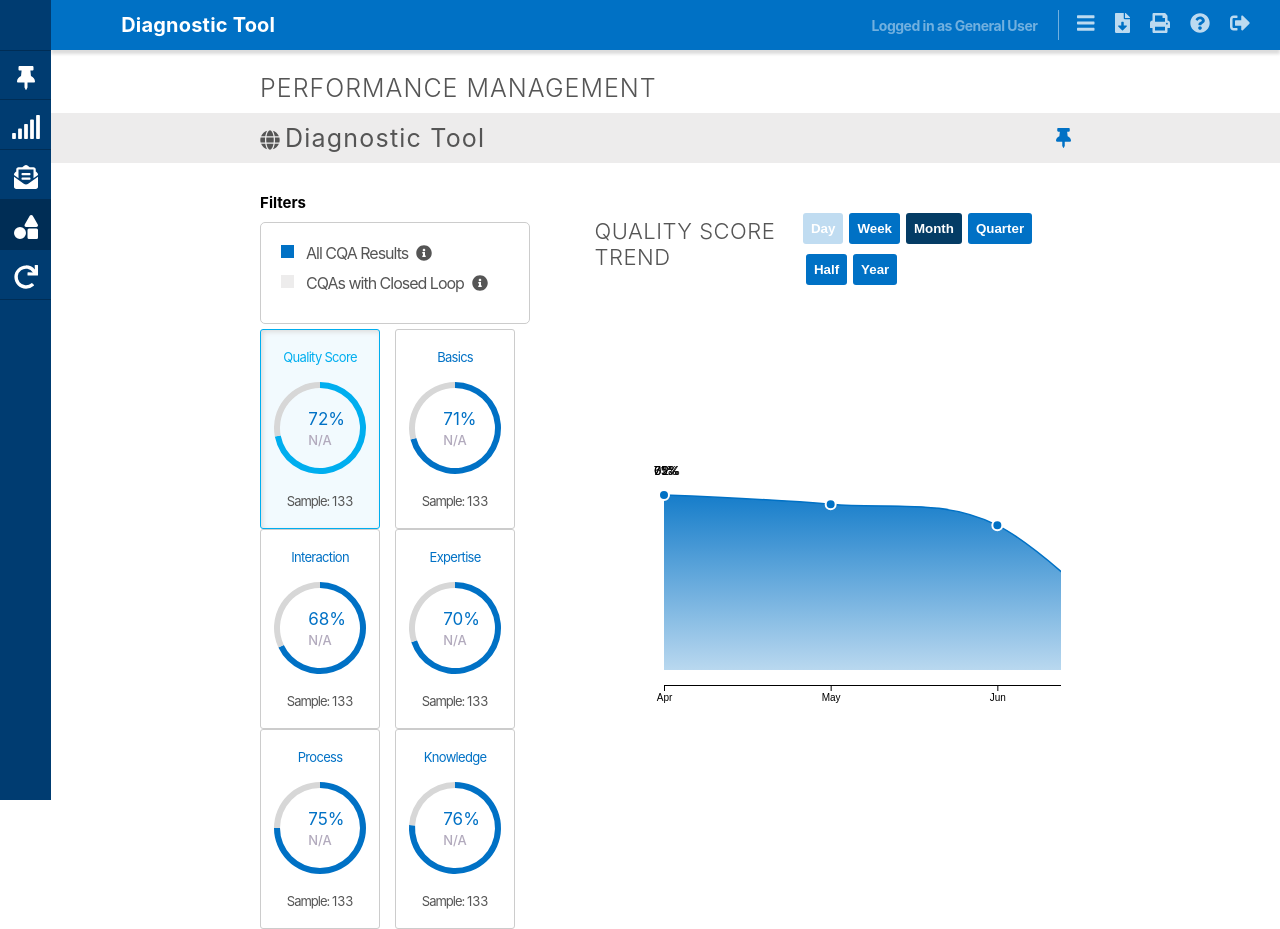
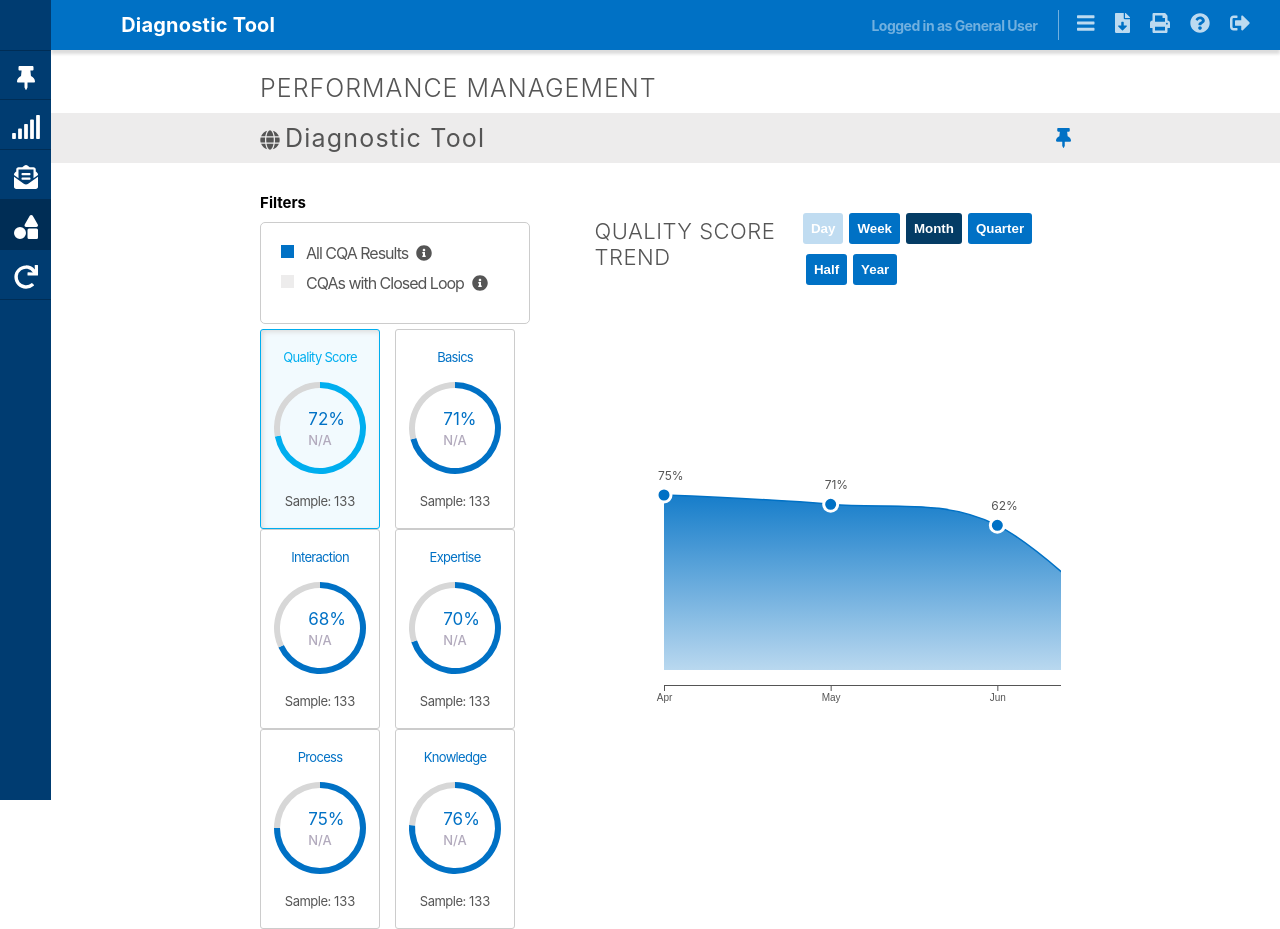
Before and after one commit to suzynakayama/d3js-react, a React (Create React App) app: page / in a window 1280 px wide. Built offline with nearby package versions, Linux system fonts and the light colour scheme.

Commit message:
feat(client): Graph - finished adding the text - started the css refactor

```diff
--- a/src/components/AreaChart/AreaChart.css
+++ b/src/components/AreaChart/AreaChart.css
@@ -3,6 +3,5 @@
 }
 
 .text {
-  color: #555555;
   font-size: 1.2rem;
 }
--- a/src/components/AreaChart/AreaChart.jsx
+++ b/src/components/AreaChart/AreaChart.jsx
@@ -3,7 +3,7 @@ import './AreaChart.css';
 import { select, curveCardinal, area, scalePoint, scaleLinear, axisBottom, stack, line } from "d3";
 
 const AreaChart = ({ graphData }) => {
-  const areaRef = useRef();
+  const divRef = useRef();
 
   const scores = graphData.map((each) => each.score);
 
@@ -14,7 +14,8 @@ const AreaChart = ({ graphData }) => {
   console.log(points);
 
   useEffect(() => {
-    const svg = select(areaRef.current);
+    const elem = select(divRef.current);
+    elem.select("svg").remove();
 
     const findMax = scores => {
       const sorted = scores.sort((a, b) => b - a);
@@ -47,6 +48,10 @@ const AreaChart = ({ graphData }) => {
       .y((item) => yScale(item[1]))
       .curve(curveCardinal);
 
+    const svg = elem.append("svg").attr('width', '100%').attr('height', '380px');
+
+    console.log(svg);
+
     const gradient = svg
       .append("defs")
       .append("linearGradient")
@@ -54,7 +59,7 @@ const AreaChart = ({ graphData }) => {
       .attr("x1", "0%")
       .attr("x2", "0%")
       .attr("y1", "0%")
-      .attr("y2", "100%")
+      .attr("y2", "100%");
 
     gradient
       .append("stop")
@@ -69,80 +74,66 @@ const AreaChart = ({ graphData }) => {
       .style("stop-opacity", .3);
 
     svg
-      .select(".area")
+      .selectAll(".area")
       .data(layer)
+      .enter()
+      .append("path")
       .join("path")
       .style("fill", "url(#grad)")
+      .attr("class", "area")
       .attr("d", areaGenerator)
       .attr("transform", "translate(10, 30)");
 
     svg
-      .select(".line")
+      .selectAll(".line")
       .data(layer)
-      .attr('class', 'line')
+      .enter()
+      .append("path")
+      .attr("class", "line")
       .attr("fill", "none")
       .attr("stroke", "#0071c5")
-      .attr('stroke-width', 1.5)
+      .attr("stroke-width", 1.5)
       .attr("transform", "translate(10, 30)")
-      .attr('d', lineGenerator);
+      .attr("d", lineGenerator);
 
-    svg
-      .selectAll("circle")
+    const g = svg
+      .selectAll(".myCircle")
       .data(points)
+      .enter()
+      .append("g")
+      .attr("transform", "translate(10, 30)");
+
+    g
+      .append('circle')
+      .attr('class', 'myCircle')
       .attr("fill", "#0071c5")
       .attr("stroke", "white")
-      .attr("stroke-width", 2)
-      .attr("r", 5)
+      .attr("stroke-width", 3)
+      .attr("r", 7)
       .attr("cx", (item) => xScale(item[0]))
-      .attr("cy", (item) => yScale(item[1]))
-      .attr("transform", "translate(10, 30)");
+      .attr("cy", (item) => yScale(item[1]));
 
-    const g = svg.append('g');
-
-    g
-      // .selectAll("circle")
-      // .append('g')
-      .selectAll(".text")
-      .data(points)
-      .enter()
-      .append("text")
+    g.append("text")
       .attr("class", "text")
-      // .attr('fill', 'currentColor')
-      .attr("y", "10")
-      // .attr("dx", (item, idx) => item[0])
-      // .attr('x', (item) => item[0])
-      //   .attr('y', 10)
-      //   // .attr()
+      .attr('fill', '#555555')
+      .attr("y", (item) => yScale(item[1]) -15)
+      .attr("dx", (item) => xScale(item[0]) - 6)
       .text((item) => `${item[1]}%`);
 
     const xAxis = axisBottom(xScale);
-    svg.select('.x-axis')
-      .attr('transform', 'translate(10, 220)')
+    svg
+      .append("g")
+      .attr("class", "x-axis")
+      .attr("color", "#555555")
+      .attr("transform", "translate(10, 220)")
       .call(xAxis);
 
   }, [graphData, points, scores]);
 
   return (
-    <div className="area-chart">
-      <svg ref={ areaRef } width="100%" height="380px">
-        <path className="area"/>
-        <path className="line"/>
-        <circle className="circle">
-        <text className="text"/></circle>
-        <circle className="circle">
-        <text className="text"/></circle>
-        <circle className="circle">
-        <text className="text"/></circle>
-        <circle className="circle">
-        <text className="text"/></circle>
-        {/* <circle className="circle" />
-        <circle className="circle" />
-        <circle className="circle" />
-        <circle className="circle" /> */}
-        <g className="x-axis" />
-      </svg>
+    <div ref={divRef} className="area-chart">
     </div>
   );
 };
 
-export default AreaChart
+export default AreaChart;
--- a/src/components/Card/Card.css
+++ b/src/components/Card/Card.css
@@ -27,7 +27,7 @@
 }
 
 .card-text {
-  letter-spacing: -1px;
+  letter-spacing: -0.5px;
   color: #555555;
   margin-top: -2rem;
 }
--- a/src/components/Dashboard/Dashboard.jsx
+++ b/src/components/Dashboard/Dashboard.jsx
@@ -29,7 +29,7 @@ const Dashboard = () => {
       </div>
       <section className="dashboard-main">
         <Filters setFilter={setFilter} />
-        <Graph graphData={ graphData } name={ graph }/>
+        <Graph graphData={ graphData } name={ graph } filter={ filter }/>
         <AllCards data={newGaugeData} setGraph={setGraph} />
       </section>
     </div>
--- a/src/components/Graph/Graph.css
+++ b/src/components/Graph/Graph.css
@@ -3,3 +3,15 @@
   grid-column: 2/3;
   padding: 10px;
 }
+
+.graph-nothing {
+  display: flex;
+  align-items: center;
+}
+
+.nothing {
+  color: #555555;
+  font-weight: 400;
+  letter-spacing: 1px;
+  font-size: 2.5rem;
+}
--- a/src/components/Graph/Graph.jsx
+++ b/src/components/Graph/Graph.jsx
@@ -3,11 +3,15 @@ import './Graph.css'
 import AreaChart from '../AreaChart/AreaChart';
 import GraphTitle from '../GraphTitle/GraphTitle';
 
-const Graph = ({ graphData, name }) => {
-  return (
+const Graph = ({ graphData, name, filter }) => {
+  return filter === "all" ? (
     <div className="graph">
-      <GraphTitle name={ name }/>
-      <AreaChart graphData={ graphData }/>
+      <GraphTitle name={name} />
+      <AreaChart graphData={graphData} />
+    </div>
+  ) : (
+    <div className="graph-nothing">
+      <h1 className="nothing">No data</h1>
     </div>
   );
 };
```
